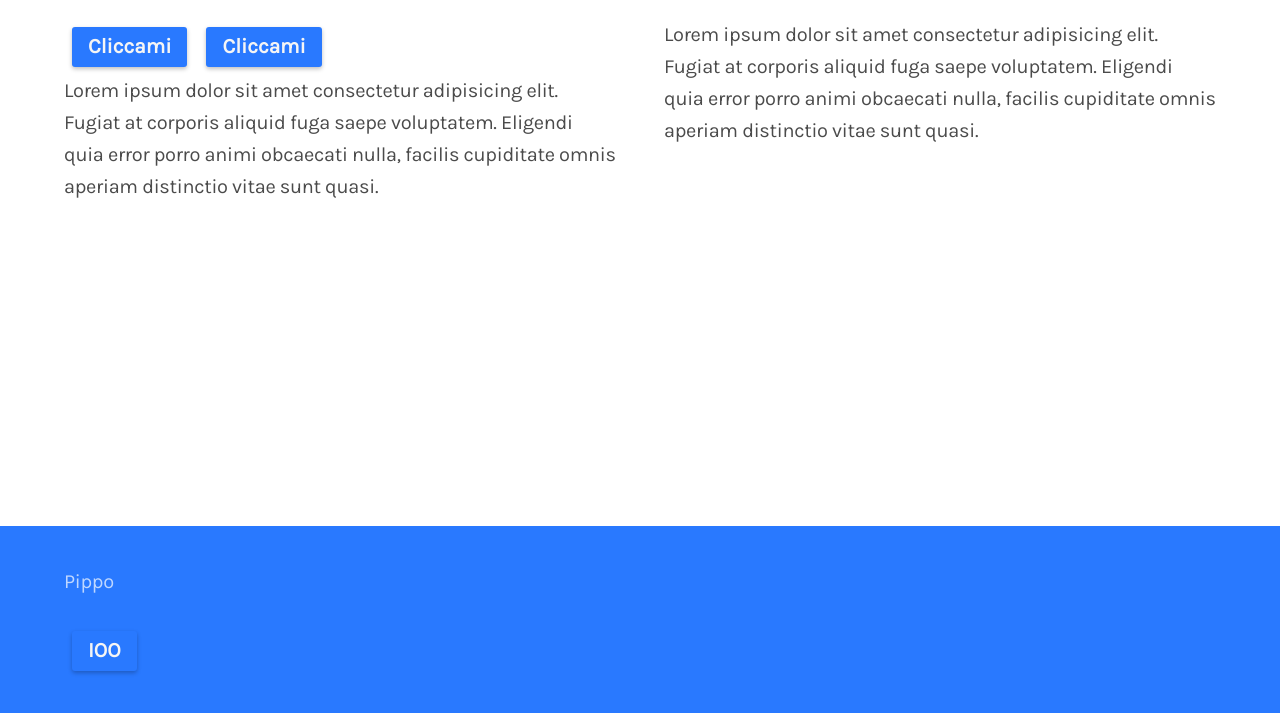
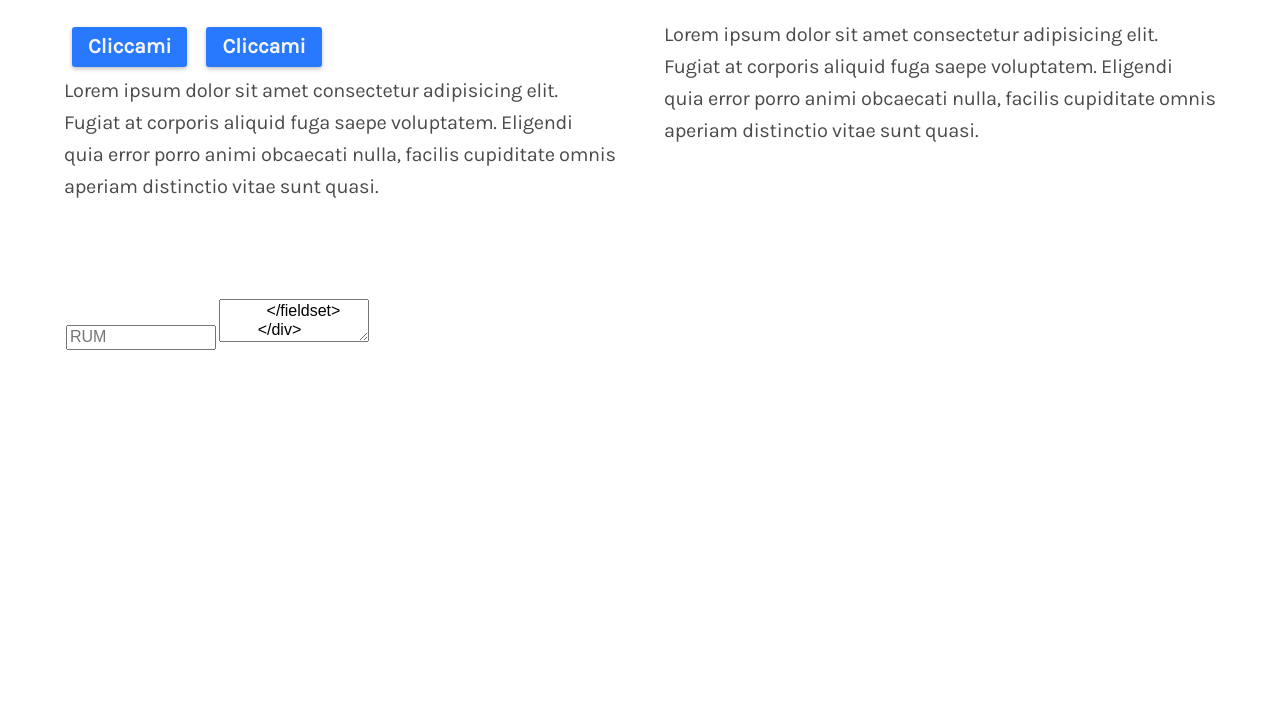
Before and after one commit to Remeic/Rum, a website: page src/html/index.html in a window 1280 px wide. Shown: the part 69-782 px from the top of the page. Drawn offline with nearby package versions, Linux system fonts and the light colour scheme; files that its build step writes are made by us from their sources; files whose address does not match are found by name.

Commit message:
First implementation of form

```diff
--- /dev/null
+++ b/src/css/blocks/form/form.css
@@ -0,0 +1,29 @@
+input,
+textarea,
+select,
+button {
+  width: 150px;
+  margin: 0;
+  box-sizing: border-box;
+}
+
+
+.fieldset{
+  padding: var(--fieldsetPadding);
+  padding-left: 0px;
+  padding-right: 0px;
+  border: none;
+
+  &--error{
+    border: 1px solid var(--errorColor);
+    border-radius: var(--borderRadiusFieldset);
+  }
+}
+
+
+.input{
+  &__text {
+    border: none;
+    border-bottom: 2px solid var(--primaryColor);
+  }
+}
--- a/src/css/styles.css
+++ b/src/css/styles.css
@@ -10,3 +10,4 @@
 @import 'blocks/header/header.css';
 @import 'blocks/utils/utils.css';
 @import 'blocks/snackbar/snackbar.css';
+@import 'blocks/form/form.css';
--- a/src/css/variables.css
+++ b/src/css/variables.css
@@ -17,6 +17,12 @@
   --rowMargin: 1%;
   --colPadding: 1%;
 
+  /** FORM VAR **/
+  --fieldsetPadding: 1%;
+  --borderRadiusFieldset: 4px;
+
+  /** --- **/
+
   --timing: .3s;
 }
 
--- a/src/html/index.html
+++ b/src/html/index.html
@@ -36,13 +36,13 @@
         </div>
       </div>
     </div>
-    <div class="snackbar snackbar--success">
-      <div class="container">
-        <div class="row">
-          <div class="col one-half">
-            <p>Pippo</p>
-            <a href="" class="button button--small">IOO</a>
-          </div>
+    <div class="container">
+      <div class="row">
+        <div class="col full">
+          <fieldset class="fieldset">
+            <input class="input__text" type="text" name="" id="" placeholder="RUM">
+            <textarea class="input__text" type="text" name="" id="" placeholder="RUM">
+          </fieldset>
         </div>
       </div>
     </div>
```
Also changed, not shown: dist/css/styles.css, dist/css/styles.min.css, dist/index.html.
